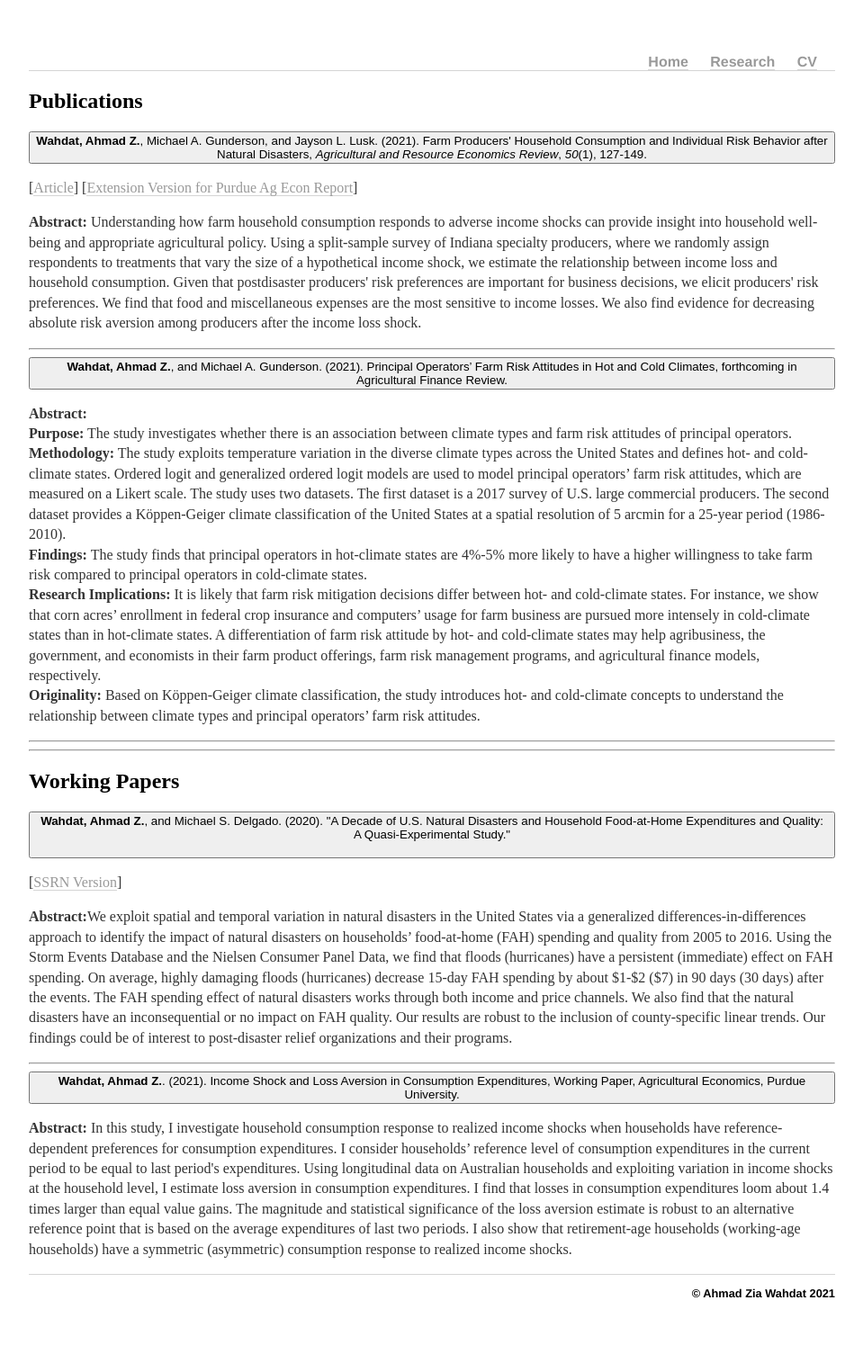
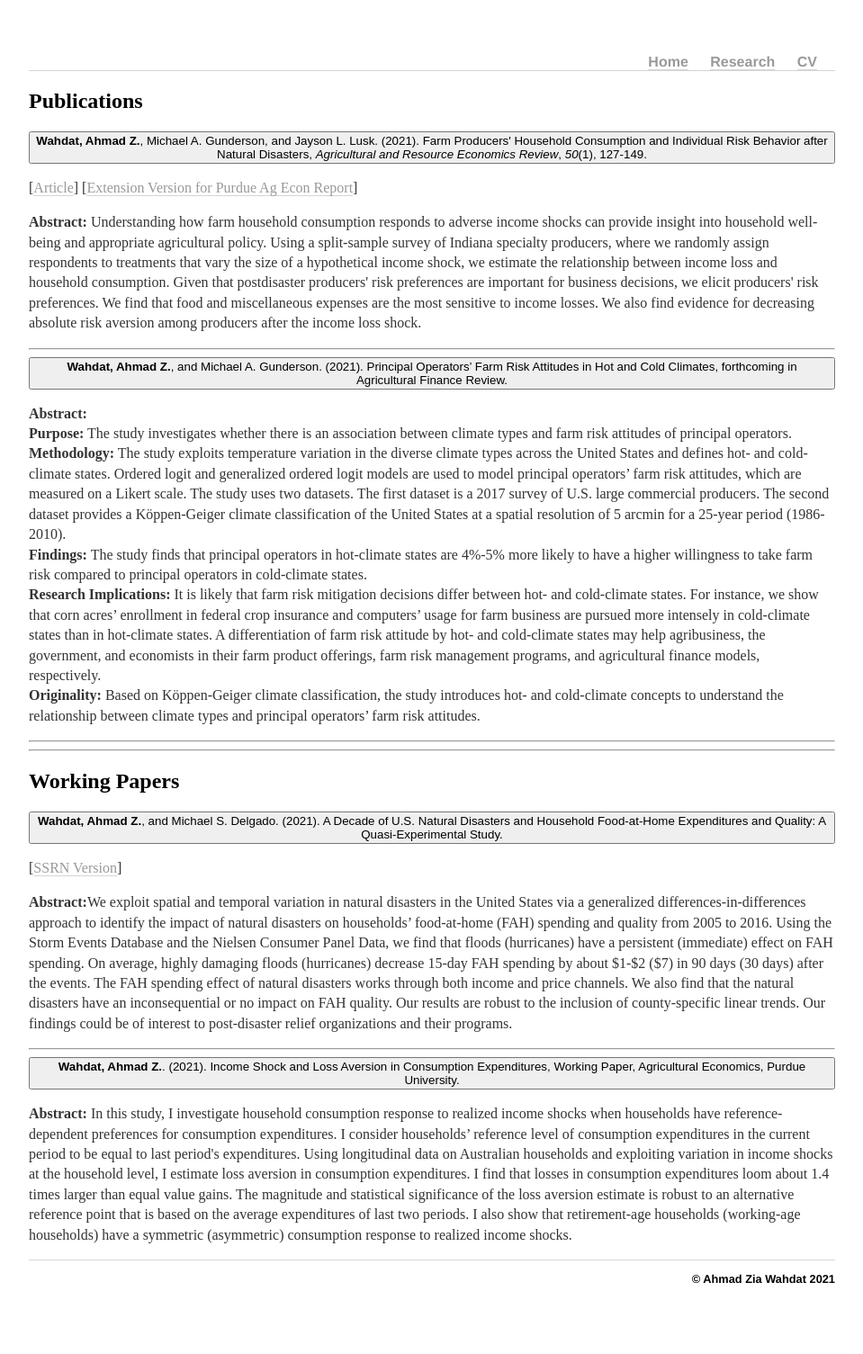
Before and after one commit to awahdat/webpage, a Jekyll site: the page built from research/index.html, in a window 1280 px wide. Shown: the whole page at 90% size, without its empty margins (160-1119 px from the left). Built offline with Jekyll 4.4.1, drawn with Linux system fonts in a browser that asks for light colours.

Commit message:
Update index.html

```diff
--- a/research/index.html
+++ b/research/index.html
@@ -48,9 +48,8 @@ description: Research work of Ahmad Zia Wahdat.
 				<hr />
 	<h2>Working Papers</h2>
 
-        <button class="accordion"><strong> Wahdat, Ahmad Z.</strong>, and Michael S. Delgado. (2020). "A Decade of U.S. Natural Disasters
-		and Household Food-at-Home Expenditures and Quality:
-		A Quasi-Experimental Study."</p></button>
+	<button class="accordion"><strong>Wahdat, Ahmad Z.</strong>, and Michael S. Delgado. (2021). A Decade of U.S. Natural Disasters and Household Food-at-Home
+		Expenditures and Quality: A Quasi-Experimental Study.</button>
 
 	<p>[<a href="https://dx.doi.org/10.2139/ssrn.3743787">SSRN Version</a>]</p>
 		<!--(<a href="/files/Wahdat_JMP_2020_21.pdf" title="Download JMP">Job Market Paper</a>)</p> -->
```
